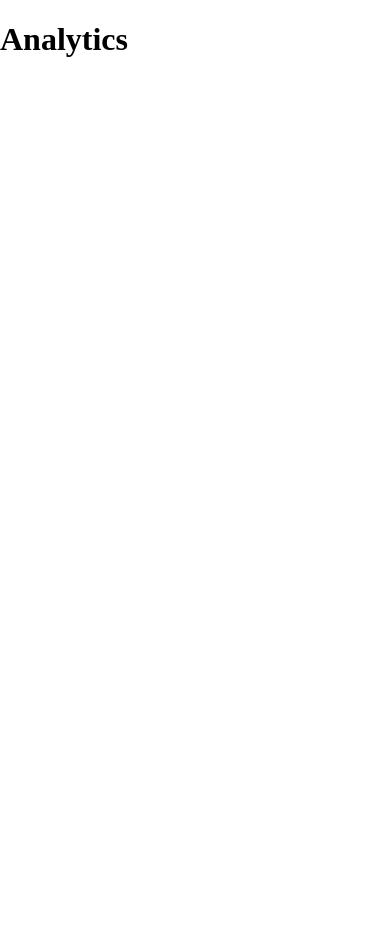
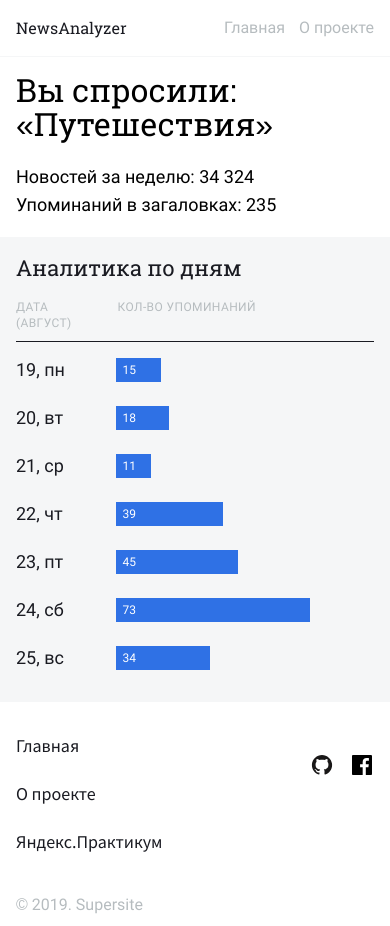
Before and after one commit to tonsever/Diploma, a website built with webpack: page src/analytics/index.html in a window 390 px wide. Before the commit the page ends 844 px from the top, so only its background shows below. Built offline with nearby package versions, Linux system fonts and the light colour scheme.

Commit message:
Analytics с адаптивом

```diff
--- a/src/analytics/index.html
+++ b/src/analytics/index.html
@@ -6,11 +6,90 @@
   <meta name="viewport" content="width=device-width, initial-scale=1.0" />
   <meta http-equiv="X-UA-Compatible" content="ie=edge" />
   <title>Analytics</title>
+  <link rel="shortcut icon" href="<%=require('../images/favicon.png').default%>" type="image/png">
   <link rel="stylesheet" href="<%=htmlWebpackPlugin.files.css %>">
 </head>
 
 <body>
-  <h1>Analytics</h1>
+  <header class="header header_dark">
+    <h3 class="header__title header__title_dark">NewsAnalyzer</h3>
+    <nav class="header__menu">
+      <a href="index.html" class="header__link header__link_dark">Главная</a>
+      <a href="about.html" class="header__link header__link_dark">О проекте</a>
+    </nav>
+  </header>
+  <section class="you-sked">
+    <ul class="breadcrumb">
+      <li><a href="index.html">Главная</a></li>
+      <li>Аналитика</li>
+    </ul>
+    <h2 class="you-sked__title">Вы спросили: «Путешествия»</h2>
+    <p class="you-sked__paragrap">Новостей за неделю: <strong>34 324</strong></p>
+    <p class="you-sked__paragrap">Упоминаний в загаловках: <strong>235</strong></p>
+  </section>
+  <section class="analytics">
+    <h3 class="analytics__title">Аналитика по дням</h3>
+    <div class="analytics__data">
+      <p class="analytics__paragrap">Дата (август)</p>
+      <p class="analytics__paragrap">Кол-во упоминаний</p>
+    </div>
+    <div class="analytics__chart">
+      <div class="analytics__weekdays">
+        <p class="analytics__weekday">19, пн</p>
+        <p class="analytics__weekday">20, вт</p>
+        <p class="analytics__weekday">21, ср</p>
+        <p class="analytics__weekday">22, чт</p>
+        <p class="analytics__weekday">23, пт</p>
+        <p class="analytics__weekday">24, сб</p>
+        <p class="analytics__weekday">25, вс</p>
+      </div>
+      <div class="analytics__schedule">
+        <div class="analytics__scale">
+          <p class="analytics__paragrap">0</p>
+          <p class="analytics__paragrap">25</p>
+          <p class="analytics__paragrap">50</p>
+          <p class="analytics__paragrap">75</p>
+          <p class="analytics__paragrap">100</p>
+        </div>
+        <div class="analytics__graphs">
+          <p class="analytics__graph">15</p>
+          <p class="analytics__graph">18</p>
+          <p class="analytics__graph">11</p>
+          <p class="analytics__graph">39</p>
+          <p class="analytics__graph">45</p>
+          <p class="analytics__graph">73</p>
+          <p class="analytics__graph">34</p>
+        </div>
+        <div class="analytics__scale">
+          <p class="analytics__paragrap">0</p>
+          <p class="analytics__paragrap">25</p>
+          <p class="analytics__paragrap">50</p>
+          <p class="analytics__paragrap">75</p>
+          <p class="analytics__paragrap">100</p>
+        </div>
+      </div>
+    </div>
+
+  </section>
+
+  <footer class="footer">
+    <p class="footer__copyright">&copy; 2019. Supersite</p>
+    <ul class="footer__links">
+      <li><a href="index.html" class="footer__link">Главная</a></li>
+      <li><a href="about.html" class="footer__link">О проекте</a></li>
+      <li><a href="https://praktikum.yandex.ru/" target="_blank" class="footer__link">Яндекс.Практикум</a></li>
+    </ul>
+    <ul class="footer__social">
+      <li><a href="https://github.com/tonsever" target="_blank" class="footer__link"><img class="footer__icon"
+            src="<%=require('../images/github.svg').default%>" alt="гитхаб"></a>
+      </li>
+      <li><a href="https://www.facebook.com/yandex.praktikum/" target="_blank" class="footer__link"><img
+            class="footer__icon" src="<%=require('../images/fb.svg').default%>" alt="фейсбук"></a>
+      </li>
+    </ul>
+  </footer>
+
+
 </body>
 
 </html>
--- /dev/null
+++ b/src/blocks/analytics/__chart/analytics__chart.css
@@ -0,0 +1,3 @@
+.analytics__chart {
+  display: flex;
+}
--- /dev/null
+++ b/src/blocks/analytics/__data/analytics__data.css
@@ -0,0 +1,15 @@
+.analytics__data {
+  display: flex;
+}
+
+.analytics__data .analytics__paragrap:nth-child(1) {
+  width: 6%;
+  margin: 0 30px 10px 0;
+}
+
+@media (max-width: 600px) {
+  .analytics__data .analytics__paragrap:nth-child(1) {
+    width: 20%;
+    margin: 0 30px 10px 0;
+  }
+}
--- /dev/null
+++ b/src/blocks/analytics/__graph/analytics__graph.css
@@ -0,0 +1,17 @@
+.analytics__graph {
+  background-color: #2F71E5;
+  color: #FFFFFF;
+  font-family: 'Roboto', Arial, sans-serif;
+  font-style: normal;
+  font-weight: bold;
+  font-size: 12px;
+  line-height: 16px;
+  padding: 4px 0 4px 6px;
+  margin: 0 0 56px 0;
+}
+
+@media (max-width: 600px) {
+  .analytics__graph {
+    margin: 0 0 24px 0;
+  }
+}
--- /dev/null
+++ b/src/blocks/analytics/__graphs/analytics__graphs.css
@@ -0,0 +1,28 @@
+.analytics__graphs .analytics__graph:nth-child(1) {
+  width: 15%;
+}
+
+.analytics__graphs .analytics__graph:nth-child(2) {
+  width: 18%;
+}
+
+.analytics__graphs .analytics__graph:nth-child(3) {
+  width: 11%;
+}
+
+.analytics__graphs .analytics__graph:nth-child(4) {
+  width: 39%;
+}
+
+.analytics__graphs .analytics__graph:nth-child(5) {
+  width: 45%;
+}
+
+.analytics__graphs .analytics__graph:nth-child(6) {
+  width: 73%;
+}
+
+.analytics__graphs .analytics__graph:nth-child(7) {
+  width: 34%;
+  margin: 0 0 16px 0;
+}
--- /dev/null
+++ b/src/blocks/analytics/__paragrap/analytics__paragrap.css
@@ -0,0 +1,11 @@
+.analytics__paragrap {
+  font-family: 'Roboto', Arial, sans-serif;
+  font-style: normal;
+  font-weight: normal;
+  font-size: 12px;
+  line-height: 16px;
+  letter-spacing: 0.4px;
+  text-transform: uppercase;
+  color: #B6BCBF;
+  margin: 0 0 0 0;
+}
--- /dev/null
+++ b/src/blocks/analytics/__scale/analytics__scale.css
@@ -0,0 +1,11 @@
+.analytics__scale {
+  display: flex;
+  justify-content: space-between;
+  margin: 0 0 12px 0;
+}
+
+@media (max-width: 600px) {
+  .analytics__scale {
+    display: none;
+  }
+}
--- /dev/null
+++ b/src/blocks/analytics/__schedule/analytics__schedule.css
@@ -0,0 +1,5 @@
+.analytics__schedule {
+  width: 100%;
+  border-top: 1px solid #1A1B22;
+  padding: 16px 0 16px 0;
+}
--- /dev/null
+++ b/src/blocks/analytics/__title/analytics__title.css
@@ -0,0 +1,17 @@
+.analytics__title {
+  font-family: 'Roboto Slab', Arial, sans-serif;
+  font-style: normal;
+  font-weight: normal;
+  font-size: 26px;
+  line-height: 30px;
+  color: #1A1B22;
+  margin: 0 0 50px 0;
+}
+
+@media (max-width: 414px) {
+  .analytics__title {
+    font-size: 22px;
+    line-height: 30px;
+    margin: 0 0 16px 0;
+  }
+}
--- /dev/null
+++ b/src/blocks/analytics/__weekday/analytics__weekday.css
@@ -0,0 +1,16 @@
+.analytics__weekday {
+  font-family: 'Roboto', Arial, sans-serif;
+  font-style: normal;
+  font-weight: normal;
+  font-size: 18px;
+  line-height: 18px;
+  color: #1A1B22;
+  margin: 0 0 56px 0;
+  padding: 3px 0 3px 0;
+}
+
+@media (max-width: 600px) {
+  .analytics__weekday  {
+    margin: 0 0 24px 0;
+  }
+}
--- /dev/null
+++ b/src/blocks/analytics/__weekdays/analytics__weekdays.css
@@ -0,0 +1,19 @@
+.analytics__weekdays {
+  border-top: 1px solid #1A1B22;
+  padding: 0 56px 0 0;
+  width: 6%;
+  padding: 44px 36px 0 0;
+}
+
+@media (max-width: 1200px) {
+  .analytics__weekdays {
+    width: 9%;
+  }
+}
+
+@media (max-width: 750px) {
+  .analytics__weekdays {
+    width: 25%;
+    padding: 16px 36px 0 0;
+  }
+}
--- /dev/null
+++ b/src/blocks/analytics/analytics.css
@@ -0,0 +1,27 @@
+@import url('./__title/analytics__title.css');
+@import url('./__data/analytics__data.css');
+@import url('./__paragrap/analytics__paragrap.css');
+@import url('./__scale/analytics__scale.css');
+@import url('./__chart/analytics__chart.css');
+@import url('./__weekdays/analytics__weekdays.css');
+@import url('./__weekday/analytics__weekday.css');
+@import url('./__schedule/analytics__schedule.css');
+@import url('./__graph/analytics__graph.css');
+@import url('./__graphs/analytics__graphs.css');
+
+.analytics {
+  padding: 80px 104px 55px 104px;
+  background-color: #F5F6F7;
+}
+
+@media (max-width: 1024px) {
+  .analytics {
+    padding: 32px 40px 0px 40px;
+  }
+}
+
+@media (max-width: 600px) {
+  .analytics {
+    padding: 16px 16px 0px 16px;
+  }
+}
--- /dev/null
+++ b/src/blocks/breadcrumb/breadcrumb.css
@@ -0,0 +1,47 @@
+/* Стиль списка */
+ul.breadcrumb {
+  list-style: none;
+  padding: 0;
+  margin: 0 0 80px 0;
+}
+
+/* Отображение элементов списка бок о бок */
+ul.breadcrumb li {
+  display: inline;
+  font-family: 'Roboto', Arial, sans-serif;
+  font-style: normal;
+  font-weight: normal;
+  font-size: 18px;
+  line-height: 24px;
+  color: #B6BCBF;
+}
+
+/* Добавить символ косой черты (/) перед/за каждым элементом списка */
+ul.breadcrumb li+li:before {
+  padding: 0;
+  color: black;
+  content: "/\00a0";
+}
+
+/* Добавить цвет для всех ссылок внутри списка */
+ul.breadcrumb li a {
+  color: #1A1B22;
+  text-decoration: none;
+}
+
+/* Добавить цвет на наведении курсора мыши */
+ul.breadcrumb li a:hover {
+  text-decoration: underline;
+}
+
+@media (max-width: 1024px) {
+  ul.breadcrumb {
+    margin: 0 0 60px 0;
+  }
+}
+
+@media (max-width: 600px) {
+  .breadcrumb {
+    display: none;
+  }
+}
--- a/src/blocks/cards/__image/cards__image.css
+++ b/src/blocks/cards/__image/cards__image.css
@@ -1,7 +1,6 @@
-.git__image {
-  margin: 16px 16px 0 0;
-  height: 64px;
-  width: 64px;
+.cards__image {
+  border-radius: 16px 16px 0 0;
+  margin: 0 0 20px 0;
 }
 
 @media (max-width: 768px) {
--- /dev/null
+++ b/src/blocks/you-sked/__paragrap/you-sked__paragrap.css
@@ -0,0 +1,8 @@
+.you-sked__paragrap {
+  font-family: 'Roboto', Arial, sans-serif;
+  font-style: normal;
+  font-weight: normal;
+  font-size: 18px;
+  line-height: 24px;
+  margin: 0 0 4px 0;
+}
--- /dev/null
+++ b/src/blocks/you-sked/__title/you-sked__title.css
@@ -0,0 +1,15 @@
+.you-sked__title {
+  font-family: 'Roboto Slab', Arial, sans-serif;
+  font-style: normal;
+  font-weight: normal;
+  font-size: 40px;
+  line-height: 46px;
+  margin: 0 0 24px 0;
+}
+
+@media (max-width: 1024px) {
+  .you-sked__title {
+    font-size: 32px;
+    line-height: 34px;
+  }
+}
--- /dev/null
+++ b/src/blocks/you-sked/you-sked.css
@@ -0,0 +1,18 @@
+@import url('./__title/you-sked__title.css');
+@import url('./__paragrap/you-sked__paragrap.css');
+
+.you-sked {
+  padding: 40px 104px 75px 104px;
+}
+
+@media (max-width: 1024px) {
+  .you-sked {
+    padding: 32px 40px 40px 40px;
+  }
+}
+
+@media (max-width: 600px) {
+  .you-sked {
+    padding: 16px 16px 16px 16px;
+  }
+}
--- a/src/pages/index.css
+++ b/src/pages/index.css
@@ -21,6 +21,10 @@
 @import url(../blocks/swiper-pagination-bullet-custom/swiper-pagination-bullet-custom.css);
 @import url(../blocks/swiper-button-next-custom/swiper-button-next-custom.css);
 @import url(../blocks/swiper-button-prev-custom/swiper-button-prev-custom.css);
+@import url(../blocks/you-sked/you-sked.css);
+@import url(../blocks/breadcrumb/breadcrumb.css);
+@import url(../blocks/analytics/analytics.css);
+
 /*@import url(../vendor/swiper-container/swiper-bundle.css);
 /*
 body {
```
Also changed, not shown: src/about/index.js (line endings or trailing spaces).
